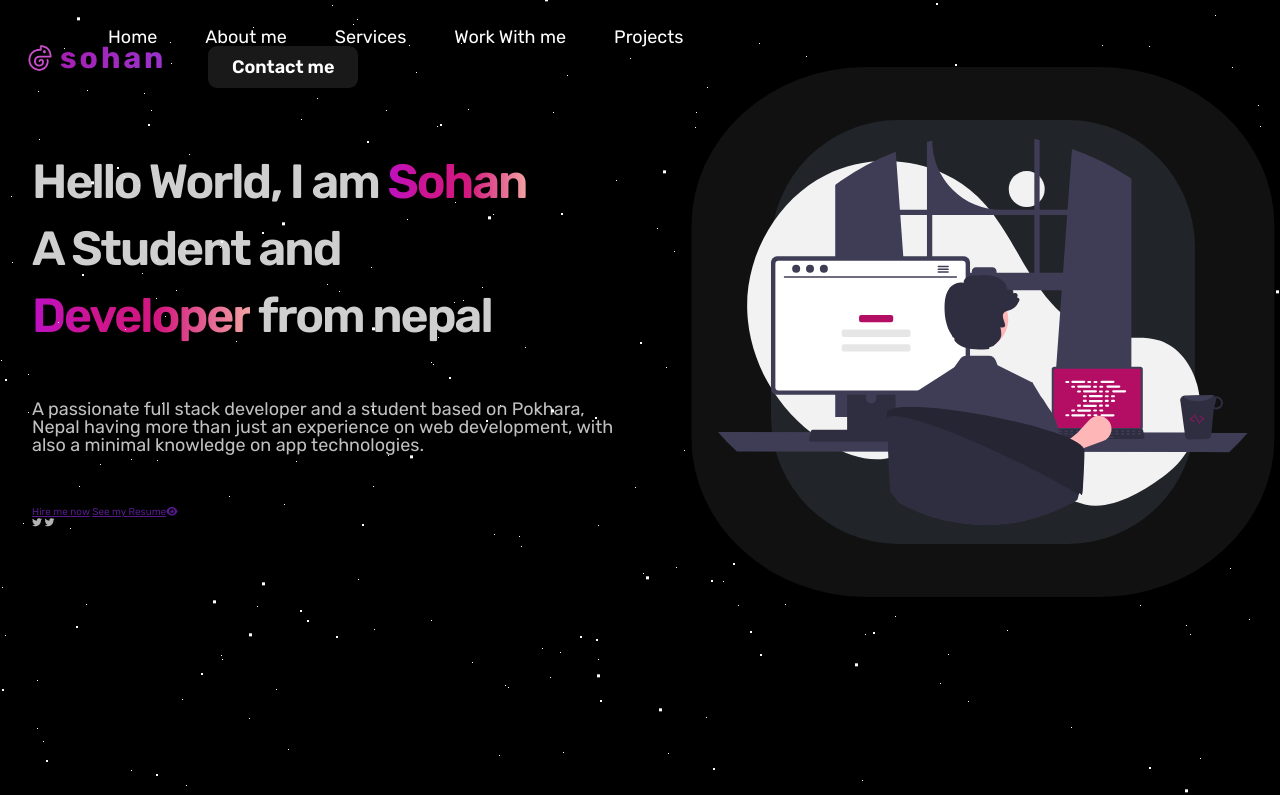
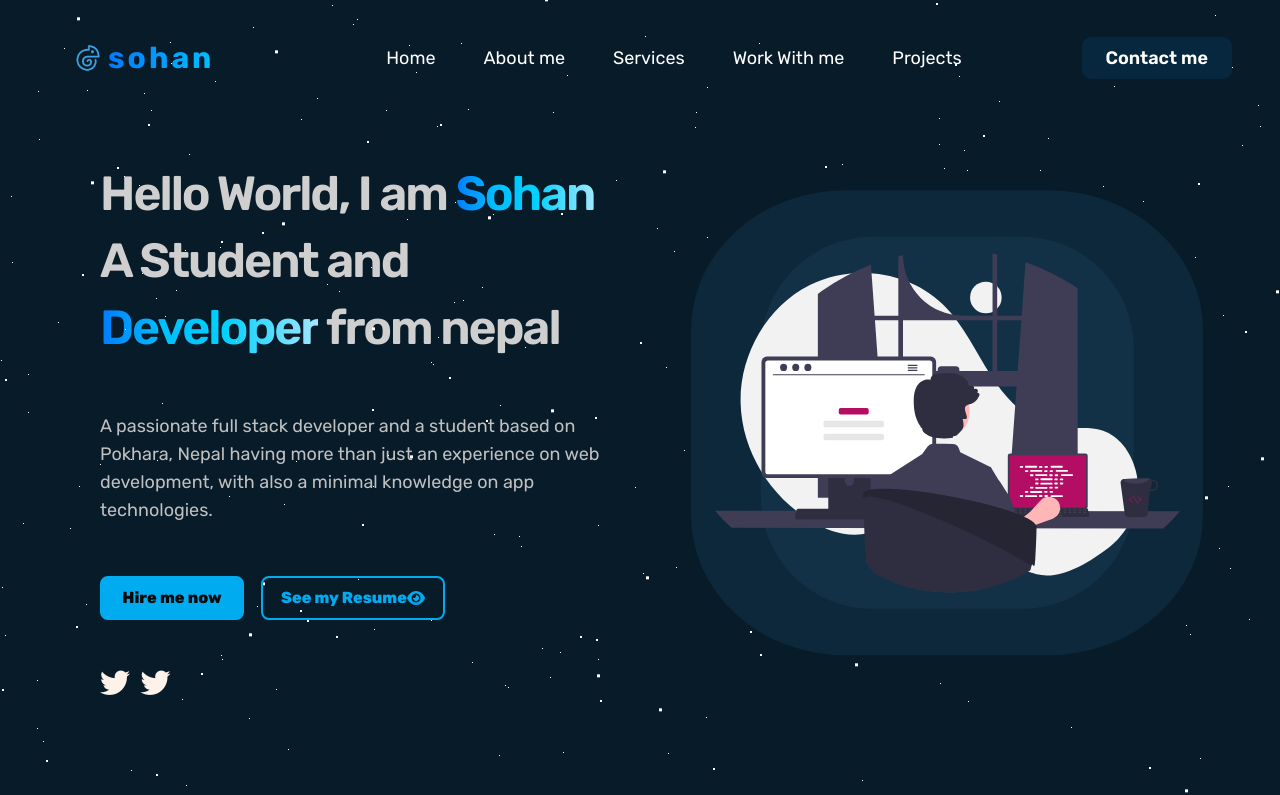
Before and after one commit to Sohan38/MyPortfolio, a plain HTML site: page index.html in a window 1280 px wide. Shown: the top 795 px of the page. Drawn offline with Linux system fonts and the light colour scheme; files whose address does not match are found by name.

Commit message:
Update styles.css

```diff
--- a/Styles/styles.css
+++ b/Styles/styles.css
@@ -7,7 +7,7 @@ html {
 	height: 100%;
     font-size: 62.5%;
 	overflow-x: hidden;
-	background: radial-gradient(ellipse at bottom, #000 0%, #000 100%);
+	background: #081b29
 }
 body {
 	font-family: "Rubik", sans-serif;
@@ -30,27 +30,29 @@ a, .btn{
     display: grid;
     justify-content: space-around;
     align-items: center;
-    grid-template-columns: 0.2fr 1fr;
+    grid-template-columns: 0.4fr 1fr;
     height: 8rem;
-	padding: 1.2rem 3.2rem 0 0;
+	padding: 1.2rem 4.8rem;
     position: relative;
 }
 
 .logo {
 	display: flex;
+
 	align-items: center;
+
 }
 
 
 .logo-image{
 	height: 6rem;
-	filter: invert(44%) sepia(81%) saturate(5150%) hue-rotate(262deg) brightness(80%) contrast(100%);
+	filter: invert(45%) sepia(97%) saturate(376%) hue-rotate(160deg) brightness(94%) contrast(84%);
 }
 
 .logo-text{
 	letter-spacing: 0.3rem;
 	font-size: 3rem;
-	background: linear-gradient(to right, #a620b2, #9933cc);
+	background: linear-gradient(to right, #007bff, #00bfff);
     -webkit-background-clip: text;
     background-clip: text;
 	color: transparent;
@@ -63,15 +65,15 @@ a, .btn{
 
 
 
-#nav-bar{
+.nav-bar{
     display: flex;
-    justify-content: space-around;
+    justify-content: space-between;
 }
 
 .nav-list{
     display: flex;
 	list-style: none;
-	position: relative;
+
 	right: 10rem;
 	align-items: center;
 	gap: 4.8rem;
@@ -80,6 +82,7 @@ a, .btn{
 
 .nav-links:link,
 .nav-links:visited {
+
 	font-size: 1.8rem;
 	color: #fff;
 	display: inline-block;
@@ -89,7 +92,7 @@ a, .btn{
 
 .nav-links:hover,
 .nav-links:active{
-	border-bottom: 1px solid #db3e88;
+	border-bottom: 1px solid #3e65db;
 	padding-bottom: 5px;
 
 }
@@ -100,13 +103,13 @@ a, .btn{
 	font-size: 1.8rem;
 	font-weight: 600;
 	padding: 1.2rem 2.4rem;
-	background-color: #191919;
+	background-color: #06273e;
 	border-radius: 9px;
 }
 
 .nav-btn:hover,
 .nav-btn:active {
-	box-shadow: inset 0 4px 2px -2px #db3e88;
+	box-shadow: inset 0 4px 2px -2px #3e65db;
 }
 
 
@@ -115,17 +118,17 @@ a, .btn{
         linear,
         left top,
         right top,
-		from(#bd10c3),
-		color-stop(29%, #cd1590),
-		color-stop(58%, #d2177e),
-		to(#f3a3a3)
+        from(#007bff),
+        color-stop(29%, #00bfff),
+        color-stop(58%, #00d1ff),
+        to(#a3e7ff)
     );
     background-image: linear-gradient(
         90deg,
-		#bd10c3,
-		#cd1590 29%,
-		#d2177e 58%,
-		#f3a3a3
+        #007bff,
+        #00bfff 29%,
+        #00d1ff 58%,
+        #a3e7ff
     );
     -webkit-background-clip: text;
     background-clip: text;
@@ -142,8 +145,134 @@ a, .btn{
 	grid-template-columns: 1.05fr 0.95fr;
 	margin: 0 auto;
 	max-width: 130rem;
-	padding: 0 3.2rem;
+	padding: 0 10rem;
 	gap: 10rem;
+}
+
+.hero-text-part {
+	align-self: center;
+}
+
+.hero-text-part .heading-primary {
+	margin-bottom: 5rem;
+}
+
+.description-text-hero {
+	color: #c0c0c0;
+	font-weight: 400;
+	font-size: 1.8rem;
+	margin-bottom: 5.2rem;
+	line-height: 2.8rem;
+}
+
+.btn-box{
+	position: relative;
+	display: flex;
+	justify-content: space-between;
+	width: 34.5rem;
+	height: 4rem;
+}
+
+
+
+.btn-box .btn{
+	position: relative;
+	display: inline-flex;
+	justify-content: center;
+	align-items: center;
+	width: 14rem;
+	height: 100%;
+	background-color: #00abf0;
+	border: .2rem solid #00abf0;
+	border-radius: .8rem;
+	font-size: 1.6rem;
+	font-weight: 800;
+	letter-spacing: .1;
+	color: #0b0b0b;
+	text-decoration: none;
+	z-index: 1;
+	overflow: hidden;
+
+}
+
+
+.btn-box .btn::before{
+	content: '';
+	position: absolute;
+	top: 0;
+	left: 0;
+	width: 0%;
+	height: 100%;
+	background-color: #00abf0;
+	z-index: -1;
+	transition: .5s;
+}
+
+.btn-box .btn:nth-child(2){
+	background: transparent;
+	color:#00abf0;
+	width: 18rem;
+}
+
+.btn-box .btn:nth-child(2)::before{
+	background: #00abf0;
+}
+
+.btn-box .btn:hover{
+	color: #050505;
+}
+
+.btn-box .btn::before{
+	content: '';
+	position: absolute;
+	top: 0;
+	left: 0;
+	width: 0%;
+	height: 100%;
+	background-color: #081b29;
+	z-index: -1;
+	transition: .5s;
+}
+
+.btn-box .btn:hover::before{
+	width: 100%;
+}
+
+.social-links{
+	display: block;
+	margin-top: 5.2rem;
+	gap: 1.2rem;
+
+}
+
+.social-icon,
+.social-icon:link,
+.social-icon:visited {
+	color: #fdf2e9;
+	font-size: 3rem;
+	margin-right: 0.8rem;
+	transition: all 0.2s;
+}
+
+.social-icon:hover,
+.social-icon:active {
+	color: #db3e88;
+	transform: scale(1.2);
+}
+
+.social-icon-light,
+.social-icon-light:link,
+.social-icon-light:visited {
+	color: #343a40;
+	font-size: 3rem;
+	margin-right: 0.8rem;
+	transition: all 0.2s;
+}
+
+.social-icon-light:hover,
+.social-icon-light:active {
+	color: #db3e88;
+	transform: scale(1.2);
 }
 
 
@@ -151,7 +280,6 @@ a, .btn{
 	width: 100%;
 	height: 100%;
 	border-radius: 9px;
-
 }
 
 .hero-image-part {
@@ -166,6 +294,7 @@ a, .btn{
 	content: "";
 	display: block;
 	border-radius: 30%;
+
 	position: absolute;
 	top: 50%;
 	left: 50%;
@@ -175,14 +304,14 @@ a, .btn{
 .hero-image-part::before {
 	width: 110%;
 	padding-bottom: 100%;
-	background-color: #111111;
+	background-color: #0d283b;
 	z-index: -2;
 }
 
 .hero-image-part::after {
 	width: 80%;
 	padding-bottom: 80%;
-	background-color: #212529;
+	background-color: #133146;
 	z-index: -1;
 }
 
@@ -199,20 +328,8 @@ a, .btn{
 	margin-bottom: 5rem;
 }
 
-.description-text-hero {
-	color: #c0c0c0;
-	font-weight: 400;
-	font-size: 1.8rem;
-	margin-bottom: 5.2rem;
-}
 
-.description-text-about {
-	color: #c0c0c0;
-	font-weight: 400;
-	font-size: 1.8rem;
-	margin-bottom: 4.8rem;
-	line-height: 1.6;
-}
+
 
 .heading-primary,
 .heading-tertiary {
@@ -227,6 +344,8 @@ a, .btn{
 	margin: 1.2rem 0 3.2rem 0;
 	letter-spacing: -0.2rem;
 }
+
+
 .font-size--max {
 	font-size: 5.2rem;
 }
```
Lines whose indentation alone changed are shown as unchanged.
